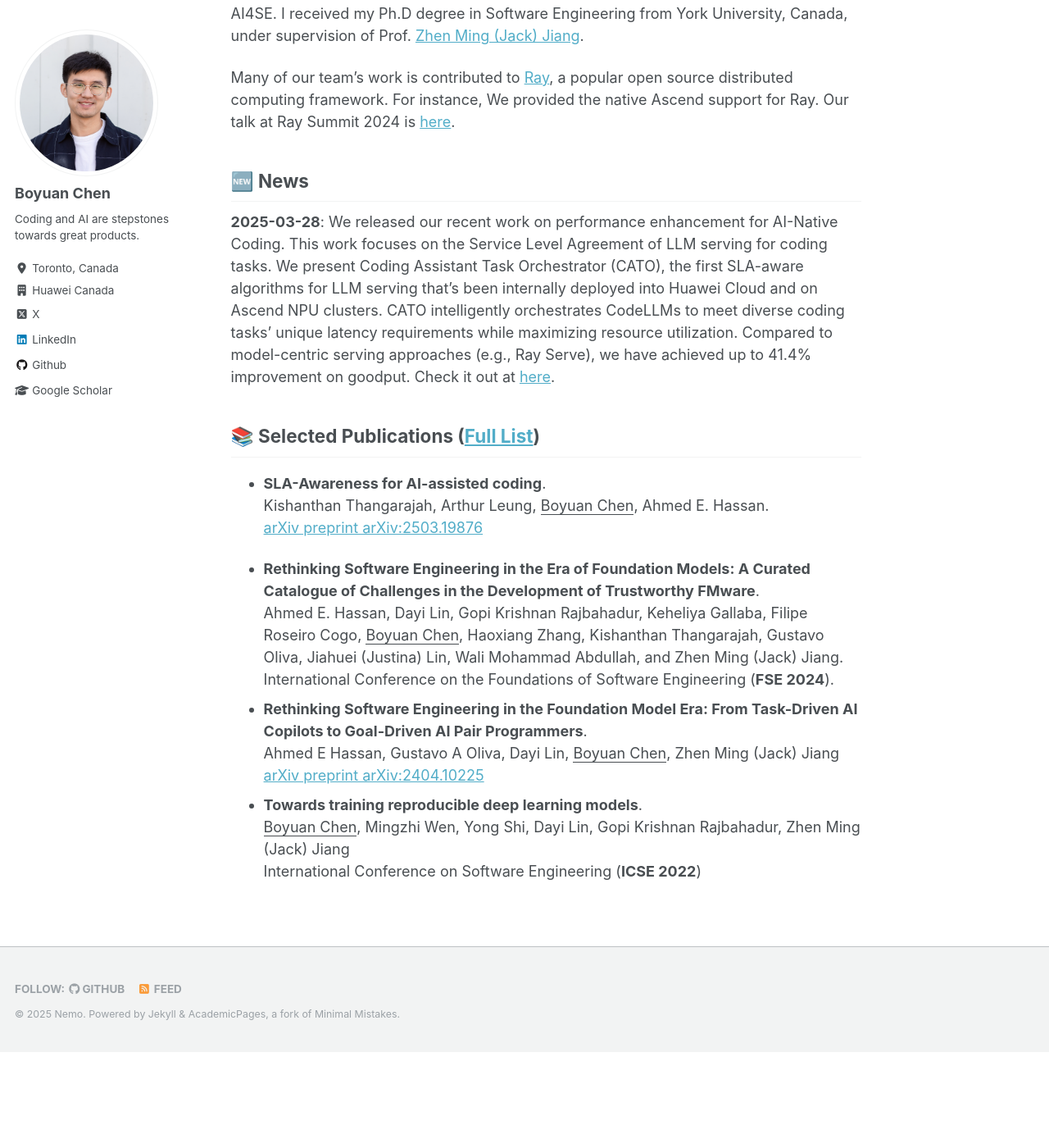
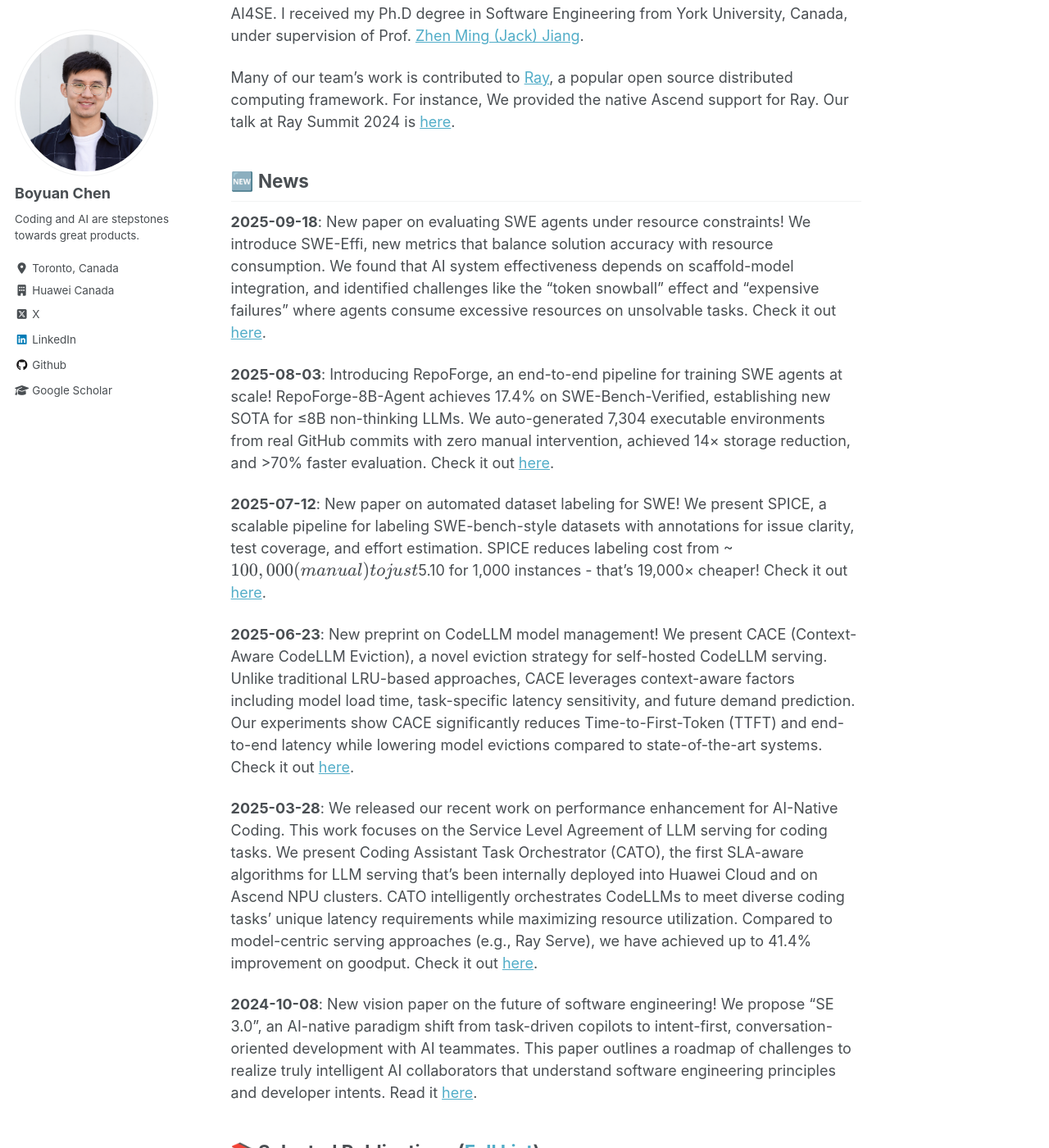
Before and after one commit to nemo9cby/nemo9cby.github.io, a Jekyll site: the page built from _pages/about.md, in a window 1280 px wide and 1400 px high, scrolled down 461 px. Shown: the whole window at 82% size. Built offline with Jekyll 4.4.1, drawn with Linux system fonts in a browser that asks for light colours; formulas are drawn with MathJax 3; before the commit the page ends 1744 px from its top, so only the background shows below that; some of the changed text lies outside the part shown.

Commit message:
update about

```diff
--- a/_pages/about.md
+++ b/_pages/about.md
@@ -18,14 +18,44 @@
 
 ## 🆕 News
 
-**2025-03-28**: We released our recent work on performance enhancement for AI-Native Coding. This work focuses on the Service Level Agreement of LLM serving for coding tasks. We present Coding Assistant Task Orchestrator (CATO), the first SLA-aware algorithms for LLM serving that's been internally deployed into Huawei Cloud and on Ascend NPU clusters. CATO intelligently orchestrates CodeLLMs to meet diverse coding tasks' unique latency requirements while maximizing resource utilization. Compared to model-centric serving approaches (e.g., Ray Serve), we have achieved up to 41.4% improvement on goodput. Check it out at [here](https://arxiv.org/pdf/2503.19876).
+**2025-09-18**: New paper on evaluating SWE agents under resource constraints! We introduce SWE-Effi, new metrics that balance solution accuracy with resource consumption. We found that AI system effectiveness depends on scaffold-model integration, and identified challenges like the "token snowball" effect and "expensive failures" where agents consume excessive resources on unsolvable tasks. Check it out [here](https://arxiv.org/abs/2509.09853).
+
+**2025-08-03**: Introducing RepoForge, an end-to-end pipeline for training SWE agents at scale! RepoForge-8B-Agent achieves 17.4% on SWE-Bench-Verified, establishing new SOTA for ≤8B non-thinking LLMs. We auto-generated 7,304 executable environments from real GitHub commits with zero manual intervention, achieved 14× storage reduction, and >70% faster evaluation. Check it out [here](https://arxiv.org/abs/2508.01550).
+
+**2025-07-12**: New paper on automated dataset labeling for SWE! We present SPICE, a scalable pipeline for labeling SWE-bench-style datasets with annotations for issue clarity, test coverage, and effort estimation. SPICE reduces labeling cost from ~$100,000 (manual) to just $5.10 for 1,000 instances - that's 19,000× cheaper! Check it out [here](https://arxiv.org/abs/2507.09108).
+
+**2025-06-23**: New preprint on CodeLLM model management! We present CACE (Context-Aware CodeLLM Eviction), a novel eviction strategy for self-hosted CodeLLM serving. Unlike traditional LRU-based approaches, CACE leverages context-aware factors including model load time, task-specific latency sensitivity, and future demand prediction. Our experiments show CACE significantly reduces Time-to-First-Token (TTFT) and end-to-end latency while lowering model evictions compared to state-of-the-art systems. Check it out [here](https://arxiv.org/abs/2506.18796).
+
+**2025-03-28**: We released our recent work on performance enhancement for AI-Native Coding. This work focuses on the Service Level Agreement of LLM serving for coding tasks. We present Coding Assistant Task Orchestrator (CATO), the first SLA-aware algorithms for LLM serving that's been internally deployed into Huawei Cloud and on Ascend NPU clusters. CATO intelligently orchestrates CodeLLMs to meet diverse coding tasks' unique latency requirements while maximizing resource utilization. Compared to model-centric serving approaches (e.g., Ray Serve), we have achieved up to 41.4% improvement on goodput. Check it out [here](https://arxiv.org/pdf/2503.19876).
+
+**2024-10-08**: New vision paper on the future of software engineering! We propose "SE 3.0", an AI-native paradigm shift from task-driven copilots to intent-first, conversation-oriented development with AI teammates. This paper outlines a roadmap of challenges to realize truly intelligent AI collaborators that understand software engineering principles and developer intents. Read it [here](https://arxiv.org/abs/2410.06107).
 
 
 ## 📚 Selected Publications ([Full List](https://scholar.google.com/citations?hl=en&user=HsUXC7oAAAAJ))
 
+- **SWE-Effi: Re-Evaluating Software AI Agent System Effectiveness Under Resource Constraints**.\
+  Zhiyu Fan, Kirill Vasilevski, Dayi Lin, <ins>Boyuan Chen</ins>, Yihao Chen, Zhiqing Zhong, Jie M. Zhang, Pinjia He, Ahmed E. Hassan.\
+  [arXiv preprint arXiv:2509.09853](https://arxiv.org/abs/2509.09853)
+
+- **RepoForge: Training a SOTA Fast-thinking SWE Agent with an End-to-End Data Curation Pipeline Synergizing SFT and RL at Scale**.\
+  Zhilong Chen, Chengzong Zhao, <ins>Boyuan Chen</ins>, Dayi Lin, Yihao Chen, Arthur Leung, Gopi Krishnan Rajbahadur, Gustavo A. Oliva, Haoxiang Zhang, Aaditya Bhatia, Chong Chun Yong, Ahmed E. Hassan.\
+  [arXiv preprint arXiv:2508.01550](https://arxiv.org/abs/2508.01550)
+
+- **SPICE: An Automated SWE-Bench Labeling Pipeline for Issue Clarity, Test Coverage, and Effort Estimation**.\
+  Gustavo A. Oliva, Gopi Krishnan Rajbahadur, Aaditya Bhatia, Haoxiang Zhang, Yihao Chen, Zhilong Chen, Arthur Leung, Dayi Lin, <ins>Boyuan Chen</ins>, Ahmed E. Hassan.\
+  [arXiv preprint arXiv:2507.09108](https://arxiv.org/abs/2507.09108)
+
+- **Context-Aware CodeLLM Eviction for AI-assisted Coding**.\
+  Kishanthan Thangarajah, <ins>Boyuan Chen</ins>, Shi Chang, Ahmed E. Hassan.\
+  [arXiv preprint arXiv:2506.18796](https://arxiv.org/abs/2506.18796)
+
 - **SLA-Awareness for AI-assisted coding**.\
   Kishanthan Thangarajah, Arthur Leung, <ins>Boyuan Chen</ins>, Ahmed E. Hassan.\
   [arXiv preprint arXiv:2503.19876](https://arxiv.org/pdf/2503.19876)
+
+- **Towards AI-Native Software Engineering (SE 3.0): A Vision and a Challenge Roadmap**.\
+  Ahmed E. Hassan, Gustavo A. Oliva, Dayi Lin, <ins>Boyuan Chen</ins>, Zhen Ming (Jack) Jiang.\
+  [arXiv preprint arXiv:2410.06107](https://arxiv.org/abs/2410.06107)
 
 - **Rethinking Software Engineering in the Era of Foundation Models: A Curated Catalogue of Challenges in the Development of Trustworthy FMware**.\
   Ahmed E. Hassan, Dayi Lin, Gopi Krishnan Rajbahadur, Keheliya Gallaba, Filipe Roseiro Cogo, <ins>Boyuan Chen</ins>, Haoxiang Zhang, Kishanthan Thangarajah, Gustavo Oliva, Jiahuei (Justina) Lin, Wali Mohammad Abdullah, and Zhen Ming (Jack) Jiang.\
```
